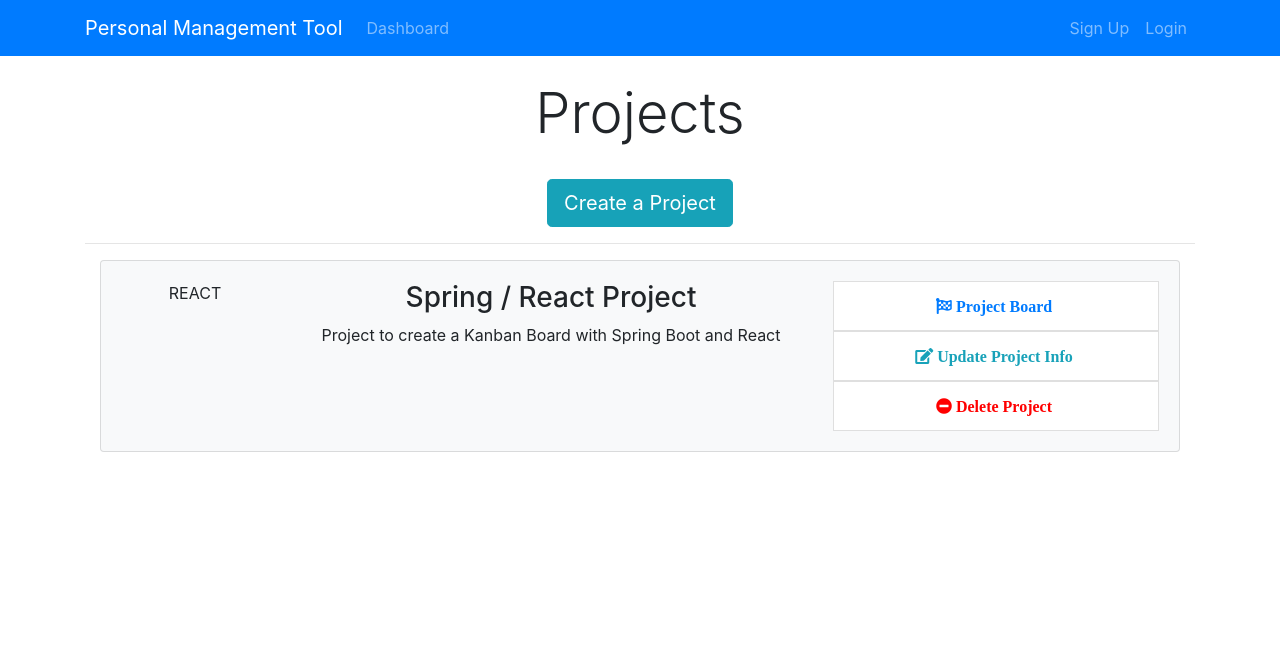
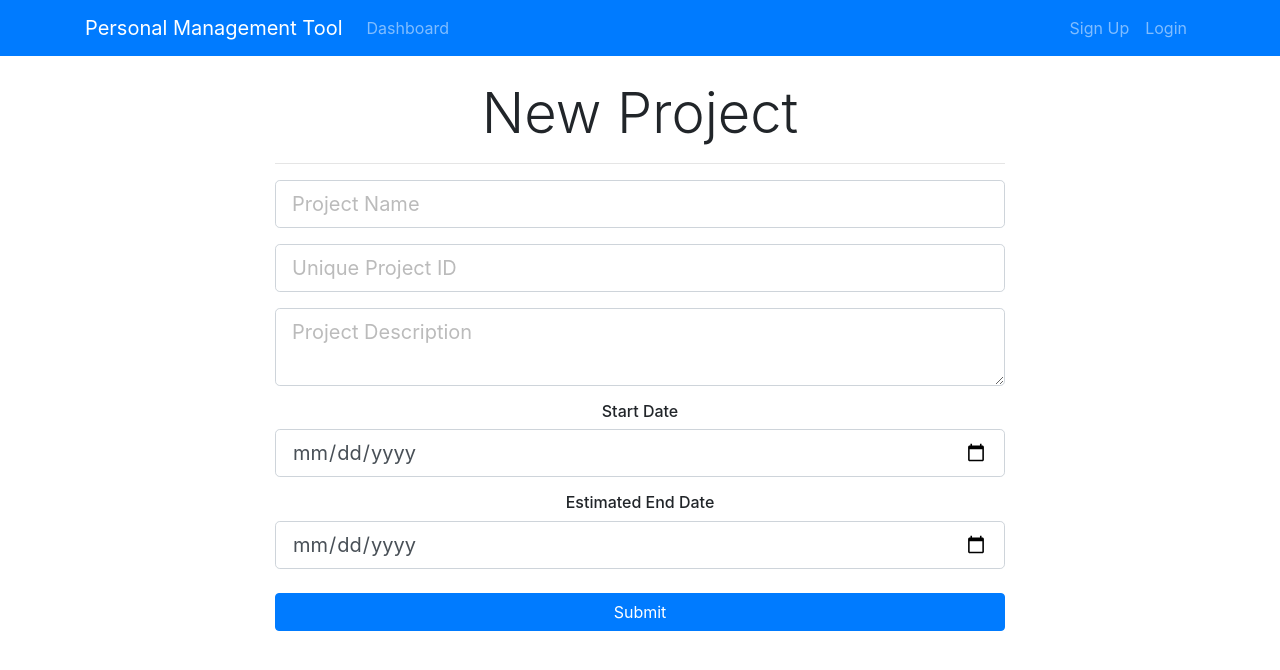
Before and after one commit to runqingz/MyWallet, a React (Create React App) app: page /addProject in a window 1280 px wide. Shown: the top 670 px of the page. Built offline with nearby package versions, Linux system fonts and the light colour scheme.

Commit message:
React front (#12)
* Add redux

* lint fix

```diff
--- a/src/App.js
+++ /dev/null
@@ -1,16 +0,0 @@
-import React from 'react';
-import './App.css';
-import Dashboard from './web/components/Dashboard';
-import Header from './web/components/layout/Header';
-import 'bootstrap/dist/css/bootstrap.min.css';
-
-function App() {
-  return (
-    <div className="App">
-      <Header />
-      <Dashboard />
-    </div>
-  );
-}
-
-export default App;
--- /dev/null
+++ b/src/App.jsx
@@ -0,0 +1,26 @@
+import React from 'react';
+import './App.css';
+import { BrowserRouter as Router, Route } from 'react-router-dom';
+import { Provider } from 'react-redux';
+
+import Dashboard from './web/components/Dashboard';
+import Header from './web/components/layout/Header';
+import 'bootstrap/dist/css/bootstrap.min.css';
+import AddProject from './web/components/project/AddProject';
+import store from './store';
+
+function App() {
+  return (
+    <Provider store={store}>
+      <Router>
+        <div className="App">
+          <Header />
+          <Route exact path="/dashboard" component={Dashboard} />
+          <Route exact path="/addProject" component={AddProject} />
+        </div>
+      </Router>
+    </Provider>
+  );
+}
+
+export default App;
--- /dev/null
+++ b/src/store.js
@@ -0,0 +1,30 @@
+/* eslint-disable no-underscore-dangle */
+import { createStore, applyMiddleware, compose } from 'redux';
+import thunk from 'redux-thunk';
+import rootReducer from './web/reducers';
+
+const initialState = {};
+const middleware = [thunk];
+// eslint-disable-next-line import/no-mutable-exports
+let store;
+
+if (window.navigator.userAgent.includes('Chrome') || window.navigator.userAgent.includes('Firefox')) {
+  store = createStore(
+    rootReducer,
+    initialState,
+    compose(
+      applyMiddleware(...middleware),
+      window.__REDUX_DEVTOOLS_EXTENSION__ && window.__REDUX_DEVTOOLS_EXTENSION__(),
+    ),
+  );
+} else {
+  store = createStore(
+    rootReducer,
+    initialState,
+    compose(
+      applyMiddleware(...middleware),
+    ),
+  );
+}
+
+export default store;
--- a/src/web/components/Dashboard.js
+++ b/src/web/components/Dashboard.jsx
@@ -1,18 +1,16 @@
 import React from 'react';
 import ProjectItem from './project/ProjectItem';
+import NewProjectButton from './project/NewProjectButton';
 
 function Dashboard() {
   return (
-
     <div className="projects">
       <div className="container">
         <div className="row">
           <div className="col-md-12">
             <h1 className="display-4 text-center">Projects</h1>
             <br />
-            <a href="ProjectForm.html" className="btn btn-lg btn-info">
-              Create a Project
-            </a>
+            <NewProjectButton />
             <br />
             <hr />
             <ProjectItem />
--- /dev/null
+++ b/src/web/components/project/AddProject.jsx
@@ -0,0 +1,106 @@
+/* eslint-disable react/destructuring-assignment */
+/* eslint-disable react/prefer-stateless-function */
+import React, { Component } from 'react';
+
+export default class AddProject extends Component {
+  constructor() {
+    super();
+
+    this.state = {
+      projectName: '',
+      projectIdentifier: '',
+      description: '',
+      startDate: '',
+      endDate: '',
+    };
+
+    this.onChange = this.onChange.bind(this);
+    this.onSubmit = this.onSubmit.bind(this);
+  }
+
+  onChange(e) {
+    this.setState({ [e.target.name]: e.target.value });
+  }
+
+  onSubmit(e) {
+    e.preventDefault();
+
+    const newProject = {
+      projectName: this.state.projectName,
+      projectIdentifier: this.state.projectIdentifier,
+      description: this.state.description,
+      startDate: this.state.startDate,
+      endDate: this.state.endDate,
+    };
+
+    console.log(newProject);
+  }
+
+  render() {
+    return (
+      <div className="register">
+        <div className="container">
+          <div className="row">
+            <div className="col-md-8 m-auto">
+              <h5 className="display-4 text-center">New Project</h5>
+              <hr />
+              <form onSubmit={this.onSubmit}>
+                <div className="form-group">
+                  <input
+                    type="text"
+                    className="form-control form-control-lg "
+                    placeholder="Project Name"
+                    name="projectName"
+                    value={this.state.projectName}
+                    onChange={this.onChange}
+                  />
+                </div>
+                <div className="form-group">
+                  <input
+                    type="text"
+                    className="form-control form-control-lg"
+                    placeholder="Unique Project ID"
+                    name="projectIdentifier"
+                    value={this.state.projectIdentifier}
+                    onChange={this.onChange}
+                  />
+                </div>
+                <div className="form-group">
+                  <textarea
+                    className="form-control form-control-lg"
+                    placeholder="Project Description"
+                    name="description"
+                    value={this.state.description}
+                    onChange={this.onChange}
+                  />
+                </div>
+                <h6>Start Date</h6>
+                <div className="form-group">
+                  <input
+                    type="date"
+                    className="form-control form-control-lg"
+                    name="startDate"
+                    value={this.state.startDate}
+                    onChange={this.onChange}
+                  />
+                </div>
+                <h6>Estimated End Date</h6>
+                <div className="form-group">
+                  <input
+                    type="date"
+                    className="form-control form-control-lg"
+                    name="endDate"
+                    value={this.state.endDate}
+                    onChange={this.onChange}
+                  />
+                </div>
+
+                <input type="submit" className="btn btn-primary btn-block mt-4" value="Submit" />
+              </form>
+            </div>
+          </div>
+        </div>
+      </div>
+    );
+  }
+}
--- /dev/null
+++ b/src/web/components/project/NewProjectButton.jsx
@@ -0,0 +1,12 @@
+import React from 'react';
+import { Link } from 'react-router-dom';
+
+const NewProjectButton = () => (
+  <>
+    <Link to="/addProject" href="ProjectForm.html" className="btn btn-lg btn-info">
+      Create a Project
+    </Link>
+  </>
+);
+
+export default NewProjectButton;
--- /dev/null
+++ b/src/web/reducers/index.js
@@ -0,0 +1,3 @@
+import { combineReducers } from 'redux';
+
+export default combineReducers({});
```
Also changed, not shown: package.json (+9 -2 lines), .eslintrc.json, src/web/components/project/ProjectItem.jsx (renamed from src/web/components/project/ProjectItem.js), 1 other file (tests, documents, lock files or other folders).
